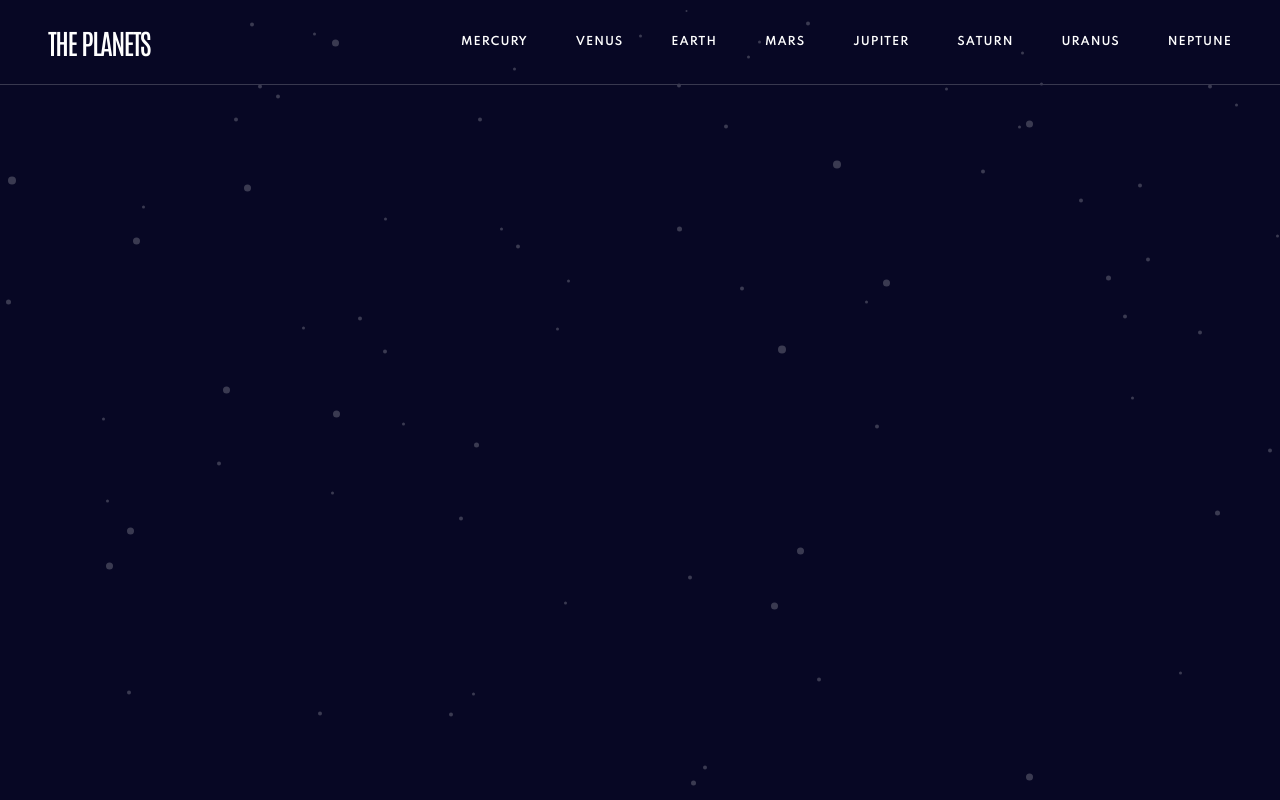
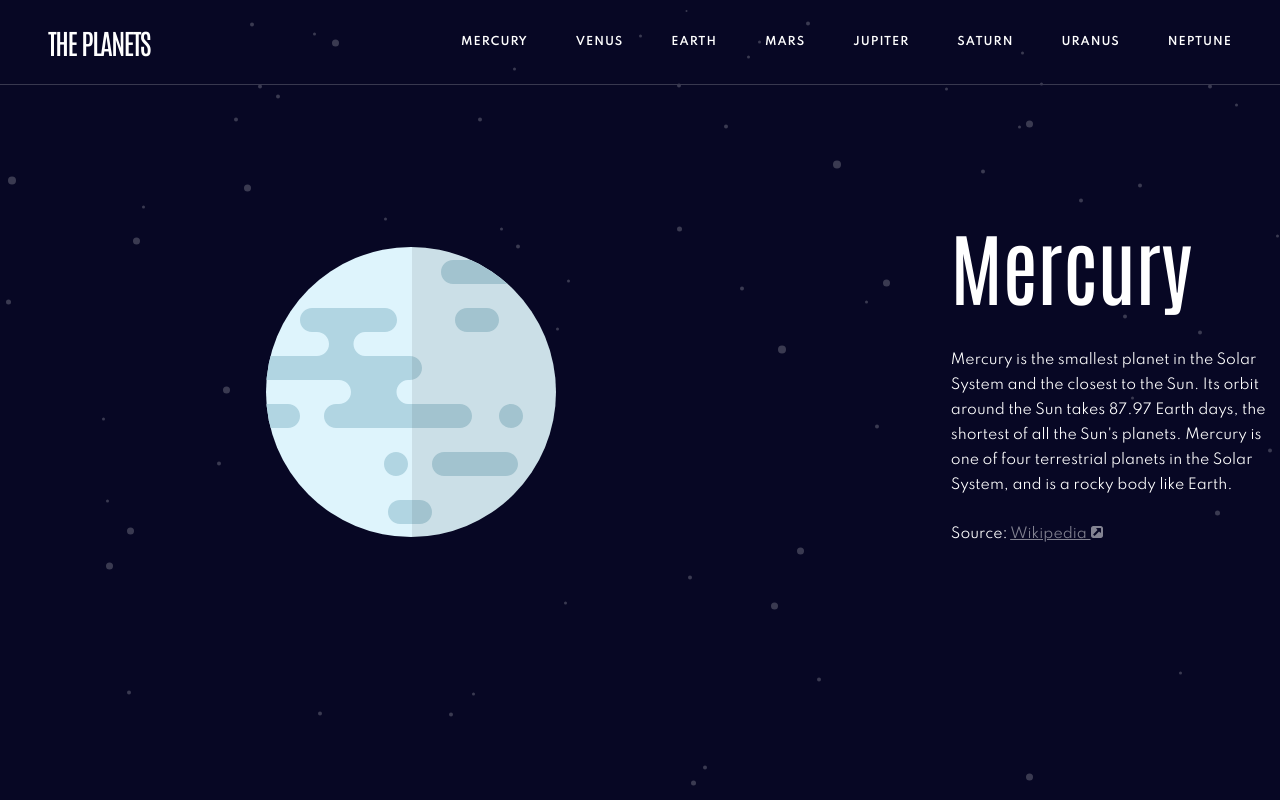
Before and after one commit to Euuphi/planet-facts, a React (Create React App) app: page / in a window 1280 px wide. Built offline with nearby package versions, Linux system fonts and the light colour scheme.

Commit message:
Create PlanetDescription component
- Display planet information

```diff
--- a/src/App.js
+++ b/src/App.js
@@ -3,11 +3,13 @@ import React from "react";
 // Components
 import BackgroundStars from "components/BackgroundStars";
 import Header from "components/Header.js";
+import PlanetDescription from "components/PlanetDescription";
 
 function App() {
     return (
         <BackgroundStars>
             <Header />
+            <PlanetDescription />
         </BackgroundStars>
     );
 }
--- /dev/null
+++ b/src/components/PlanetDescription.js
@@ -0,0 +1,76 @@
+import React from "react";
+import styled from "styled-components";
+
+// Styles
+import colors from "styles/colors";
+
+// Images
+import mercury from "images/planets/mercury/planet-mercury.svg";
+import sourceIcon from "images/icon-source.svg";
+
+// Components
+import { H1 } from "./Headings";
+
+const Grid = styled.div`
+    display: grid;
+    gap: 12.8rem;
+    grid-template-columns: 5fr 2fr;
+    justify-items: center;
+    margin: 12.8rem auto 8rem;
+    max-width: 140rem;
+`;
+
+const PlanetImageBox = styled.div`
+    display: flex;
+    align-items: center;
+`;
+
+const HeadingPrimary = styled(H1)`
+    margin-bottom: 3.2rem;
+`;
+
+const PlanetDescriptionBox = styled.div`
+    display: flex;
+    flex-direction: column;
+`;
+
+const Text = styled.p`
+    font-size: 1.4rem;
+    line-height: 2.5rem;
+    margin-bottom: 2.4rem;
+`;
+
+const Link = styled.a`
+    &:link,
+    &:visited {
+        color: ${colors.grey};
+    }
+`;
+
+const PlanetDescription = () => {
+    return (
+        <Grid>
+            <PlanetImageBox>
+                <img src={mercury} alt="Planet Mercury" />
+            </PlanetImageBox>
+            <PlanetDescriptionBox>
+                <HeadingPrimary>Mercury</HeadingPrimary>
+                <Text>
+                    Mercury is the smallest planet in the Solar System and the
+                    closest to the Sun. Its orbit around the Sun takes 87.97
+                    Earth days, the shortest of all the Sun's planets. Mercury
+                    is one of four terrestrial planets in the Solar System, and
+                    is a rocky body like Earth.
+                </Text>
+                <Text>
+                    Source:{" "}
+                    <Link href="https://en.wikipedia.org/wiki/Mercury_(planet)">
+                        Wikipedia <img src={sourceIcon} alt="Icon" />
+                    </Link>
+                </Text>
+            </PlanetDescriptionBox>
+        </Grid>
+    );
+};
+
+export default PlanetDescription;
```
